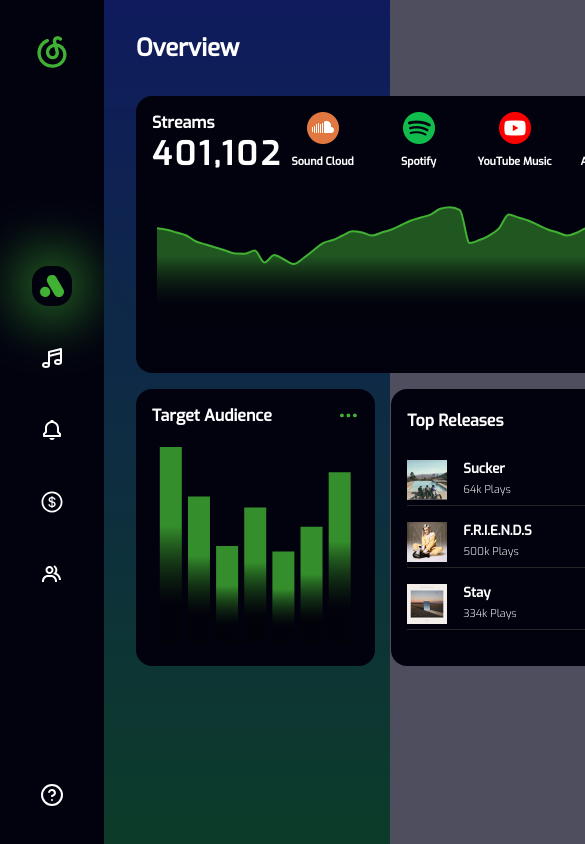
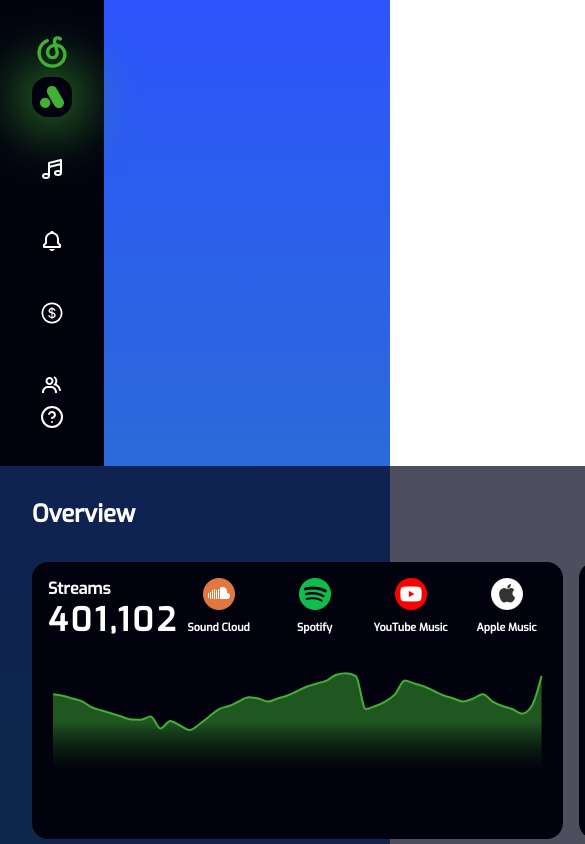
Before and after one commit to flores-br/admin-dashboard, a React (Create React App) app: page / in a window 390 px wide. Shown: the top 844 px of the page, 585 px wide, since content can reach past the window. Built offline with nearby package versions, Linux system fonts and the light colour scheme; the HTML template or start-up script is replaced by a standard one.

Commit message:
app.js responsive

```diff
--- a/src/App.js
+++ b/src/App.js
@@ -12,6 +12,11 @@
   grid-template-columns: 1fr 12fr 4fr;
   min-height: 100vh;
   height: max-content;
+
+  @media screen and (min-width: 280px) and (max-width: 1080px) {
+    grid-template-columns: 1fr;
+    height: max-content;
+  }
 `;
 
 const App = () => {
```
